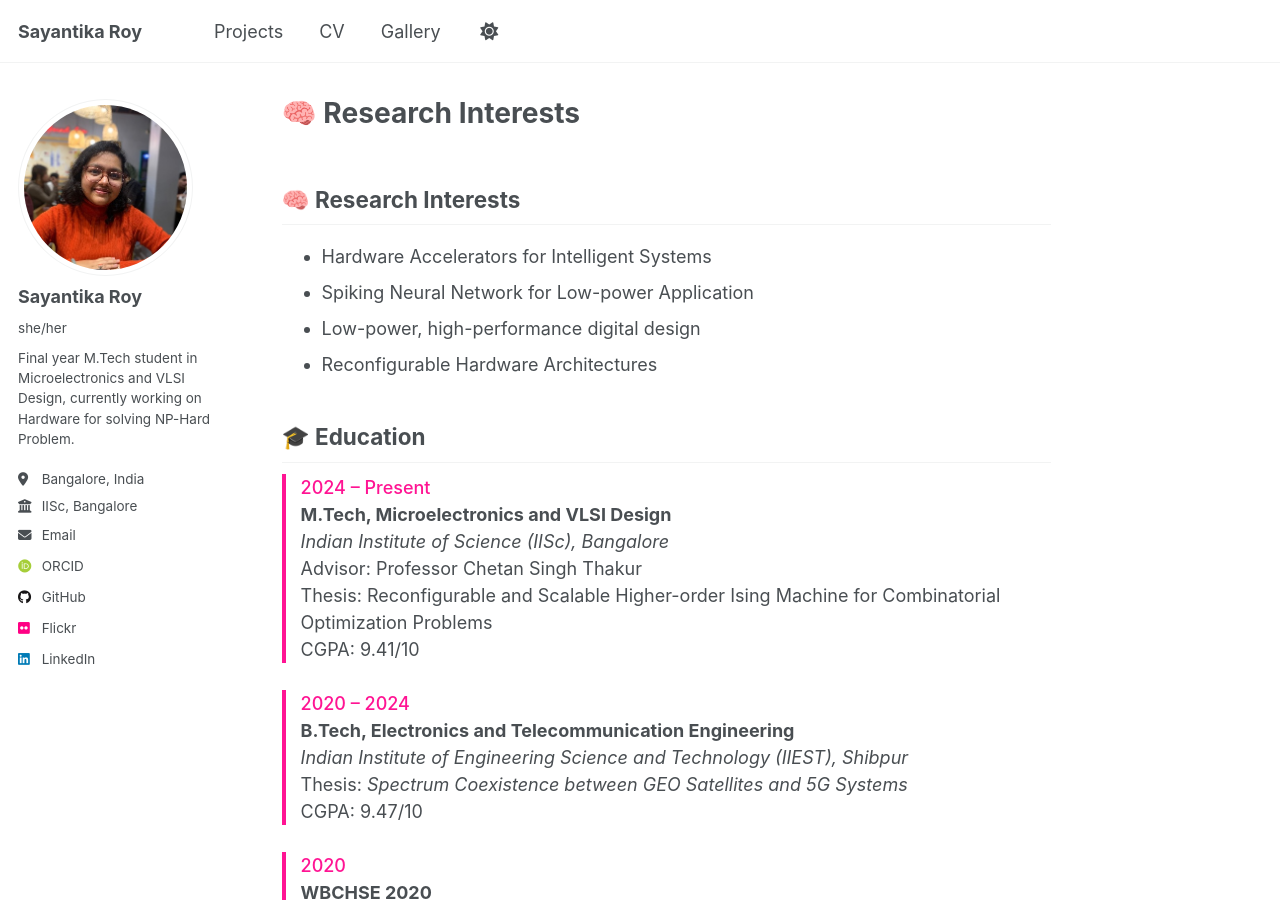
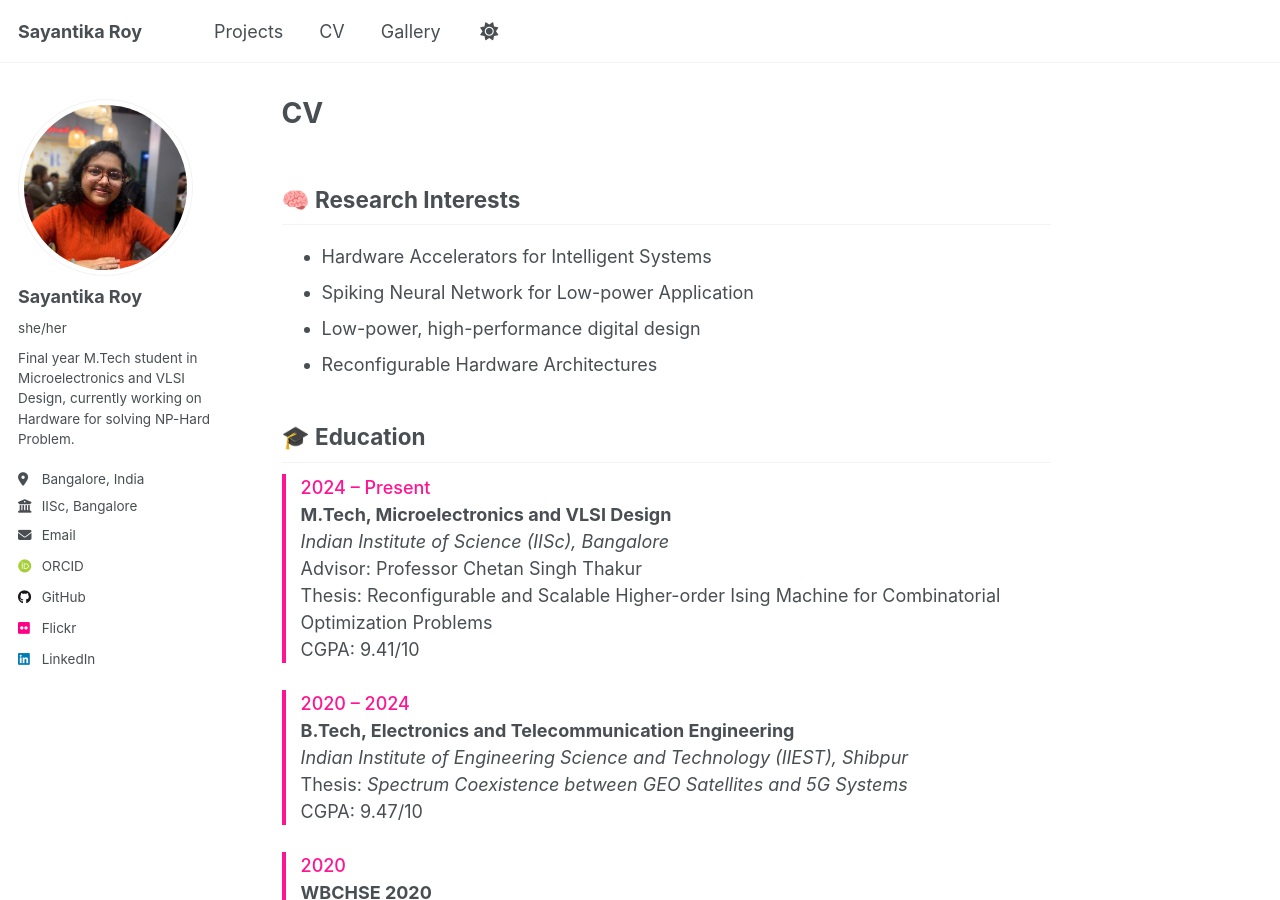
Before and after one commit to sayo-134/sayantika-roy.github.io, a Jekyll site: the page built from _pages/cv-json.md, in a window 1280 px wide and 900 px high. Built offline with Jekyll 4.4.1, drawn with Linux system fonts in a browser that asks for light colours; some web fonts are replaced; our own code applies the rules of GitHub Pages for plain Markdown files; part of the change alters nothing that is shown.

```diff
--- a/_pages/cv-json.md
+++ b/_pages/cv-json.md
@@ -1,3 +1,12 @@
+---
+title: "CV"
+permalink: /cv-json/
+author_profile: true
+redirected_from:
+    /cv/
+    /resume/
+---
+
 ## 🧠 Research Interests
 
 - Hardware Accelerators for Intelligent Systems
```
